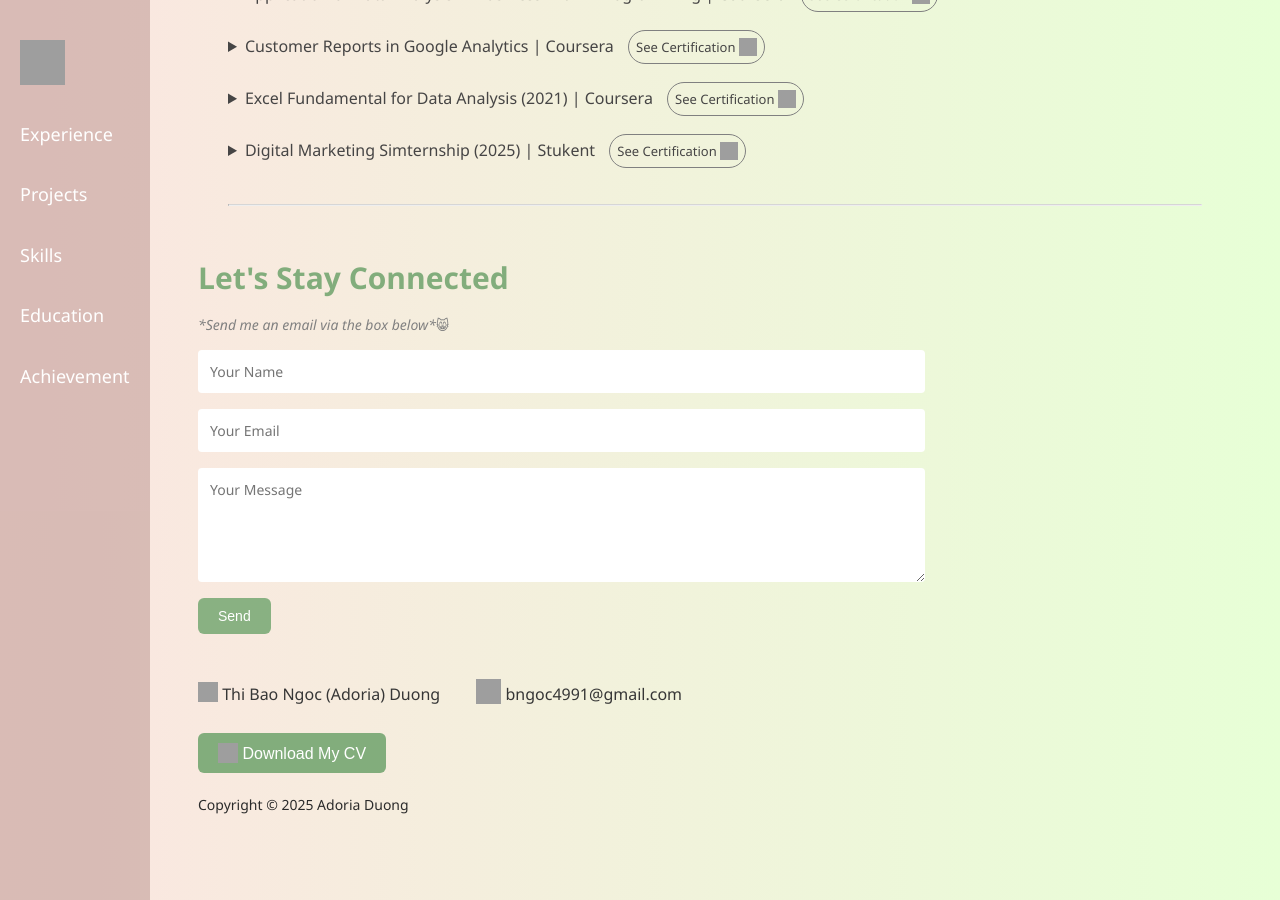
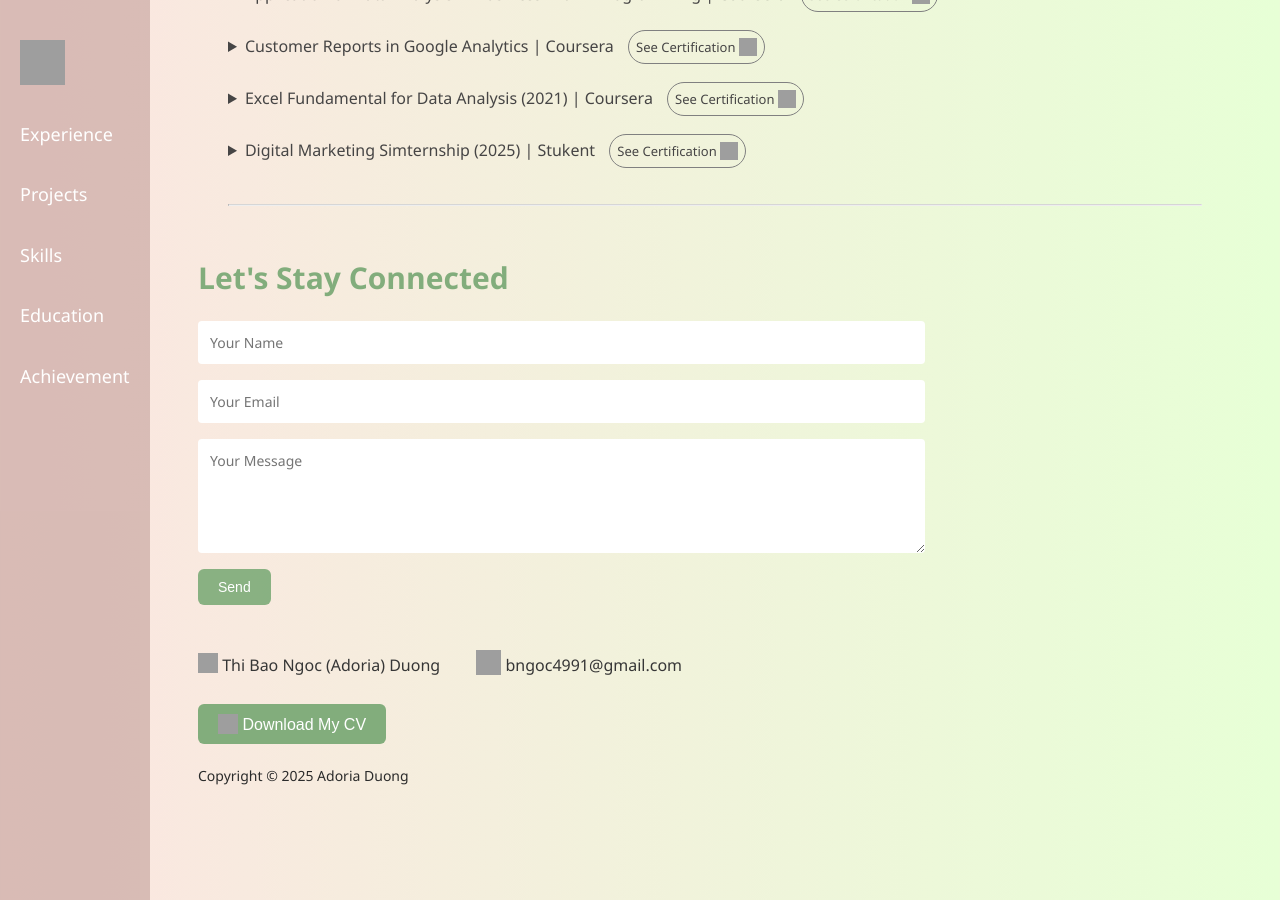
Before and after one commit to NgocDuong17/ngocduong17.github.io, a Jekyll site: the page built from index.html, in a window 1280 px wide and 900 px high, scrolled down 3761 px. Built offline with Jekyll 4.4.1, drawn with Linux system fonts in a browser that asks for light colours; grey boxes are pictures that could not be loaded.

Commit message:
Update footer.html

```diff
--- a/_includes/footer.html
+++ b/_includes/footer.html
@@ -3,7 +3,7 @@
 
     <div class="email-subscription">
       <h3>Let's Stay Connected</h3>
-      <p class="guide"><i>*Send me an email via the box below*</i>😸</p>
+
       <form action="https://formsubmit.co/bngoc4991@gmail.com" method="POST">
         <input type="text" name="name" placeholder="Your Name" required><br>
         <input type="email" name="email" placeholder="Your Email" required><br>
```
